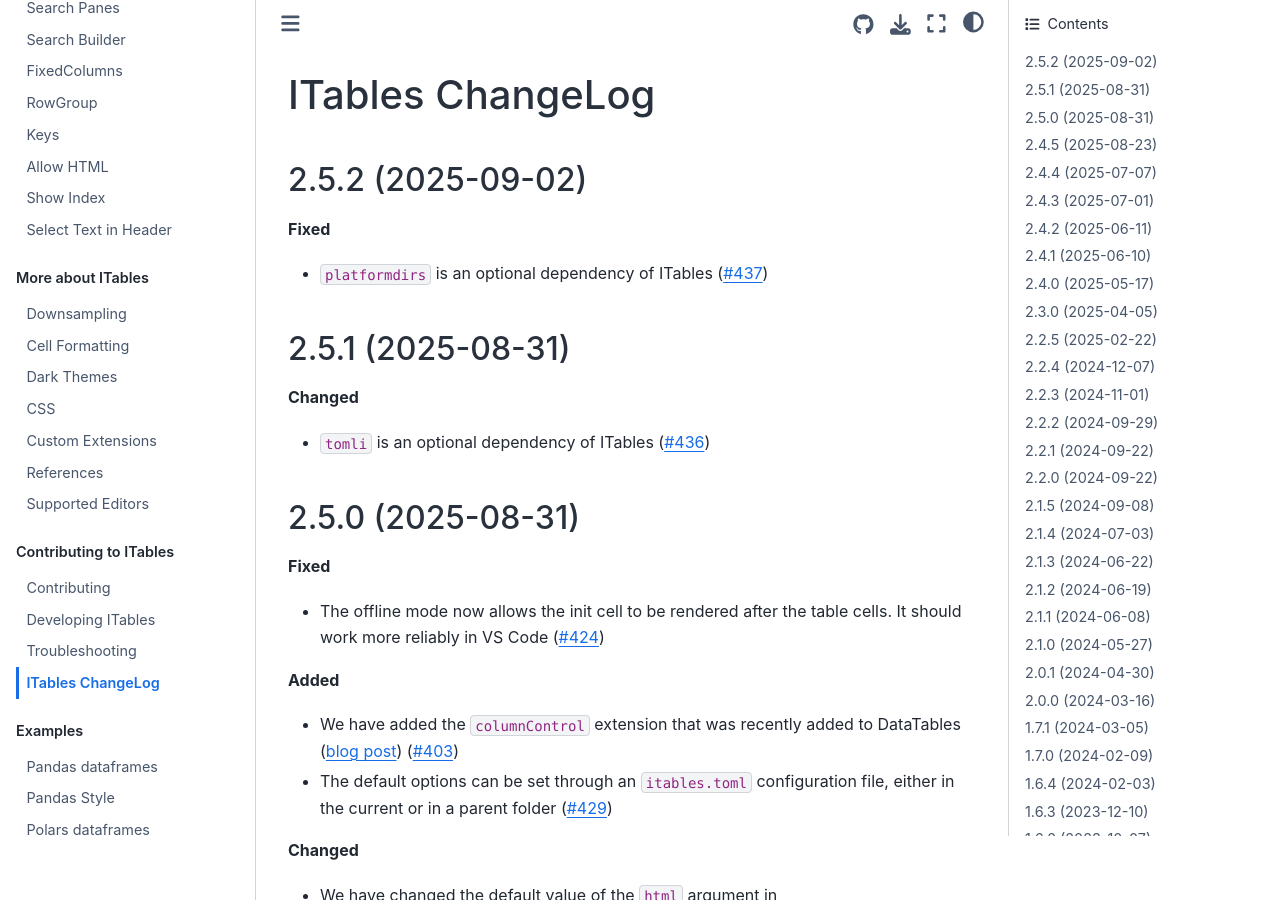
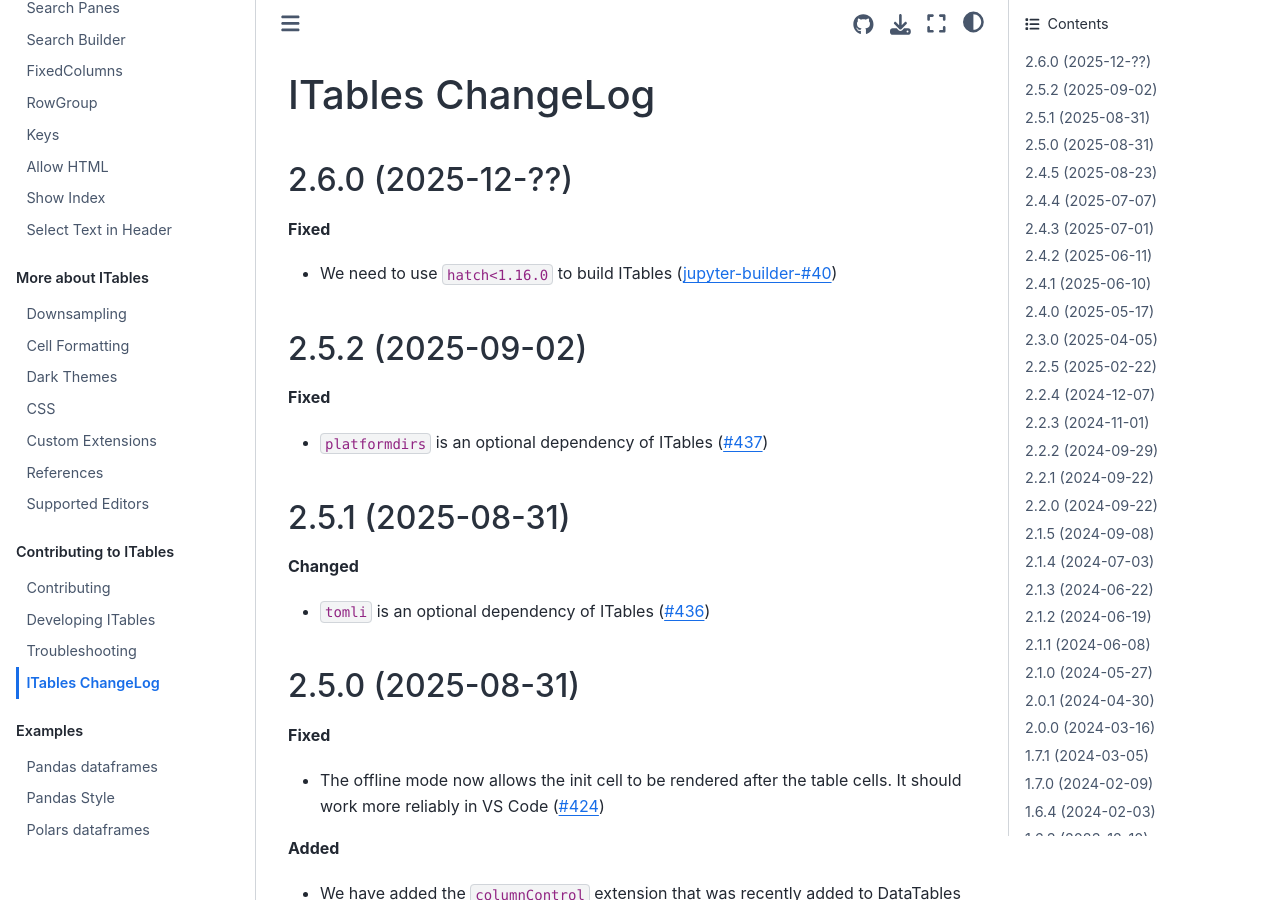
Before and after one commit to mwouts/itables, a Jupyter Book: the page built from docs/changelog.md, in a window 1280 px wide and 900 px high. Built offline with Jupyter Book 1.0.4 settings and Sphinx 7.4.7 and the Sphinx Book theme 1.1.4, drawn with Linux system fonts in a browser that asks for light colours.

Commit message:
Use hatch<1.16

```diff
--- a/docs/changelog.md
+++ b/docs/changelog.md
@@ -1,5 +1,12 @@
 ITables ChangeLog
 =================
+
+2.6.0 (2025-12-??)
+------------------
+
+**Fixed**
+- We need to use `hatch<1.16.0` to build ITables ([jupyter-builder-#40](https://github.com/jupyterlab/jupyter-builder/issues/40))
+
 
 2.5.2 (2025-09-02)
 ------------------
--- a/src/itables/version.py
+++ b/src/itables/version.py
@@ -1,3 +1,4 @@
 """ITables' version number"""
 
-__version__ = "2.5.2"
+# Must match [N!]N(.N)*[{a|b|rc}N][.postN][.devN], cf. PEP 440
+__version__ = "2.6.0.dev0"
```
Also changed, not shown: 3 other files.
